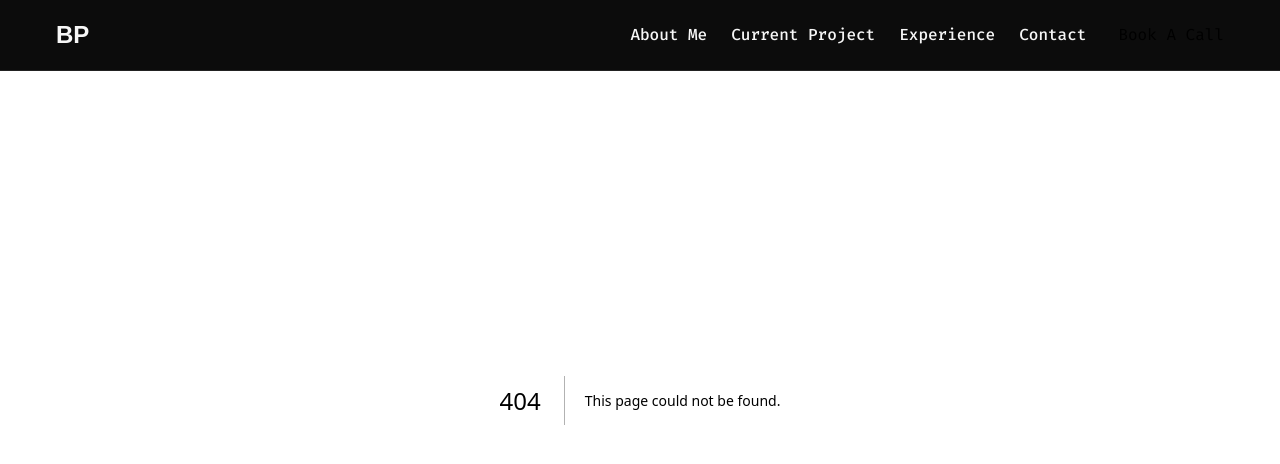
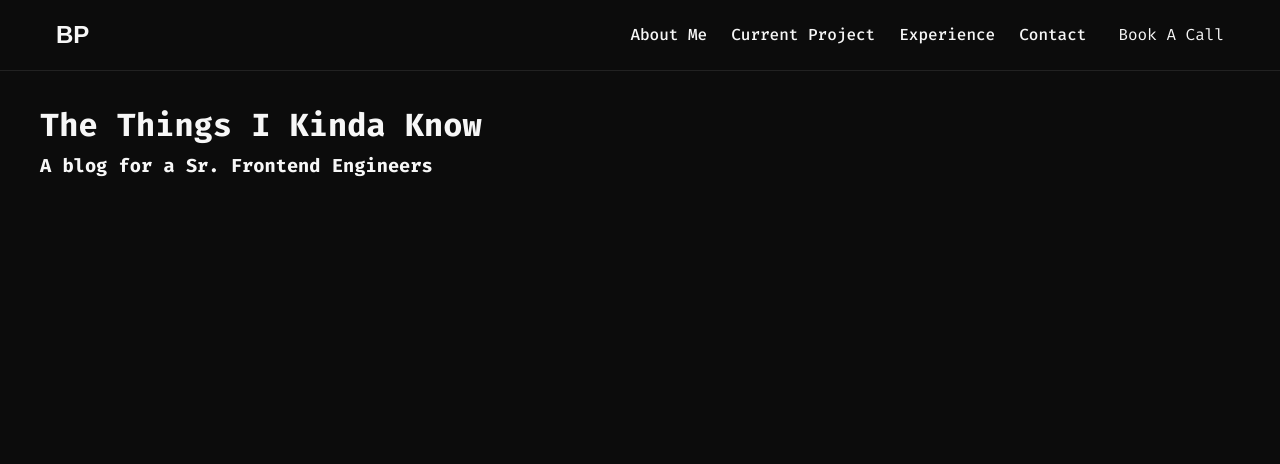
Before and after one commit to breethedev/bree-portfolio, a Next.js app: page /blog in a window 1280 px wide. Before the commit this address had no page. Shown: the top 464 px of the page. Built offline with nearby package versions, Linux system fonts and the light colour scheme; a web font is replaced by a local one.

Commit message:
chore: updates copy

```diff
--- /dev/null
+++ b/src/app/blog/blog.module.css
@@ -0,0 +1,8 @@
+.blog {
+  display: flex;
+  flex-direction: column;
+  justify-content: center;
+  align-items: row;
+  padding: 100px var(--btd-space-10);
+  color: var(--btd-color-fg);
+}
--- /dev/null
+++ b/src/app/blog/page.tsx
@@ -0,0 +1,13 @@
+import s from "./blog.module.css";
+
+export default function Blog() {
+  return (
+    <div className={s.blog}>
+      <div className={s.blog_content}>
+        <h1>The Things I Kinda Know</h1>
+
+        <h3>A blog for a Sr. Frontend Engineers</h3>
+      </div>
+    </div>
+  );
+}
--- a/src/components/Hero/Hero.tsx
+++ b/src/components/Hero/Hero.tsx
@@ -48,8 +48,8 @@ export default function Hero() {
             </h1>
 
             <p className="hero__subtitle">
-              Crafting exceptional user experiences with React, TypeScript, and modern web
-              technologies
+              👋 Hi, I&apos;m Bree. Here&apos;s where I build, show, and talk about my skills. Happy
+              you&apos;re here. Take a look around.
             </p>
 
             <div className="hero__cta">
```
Also changed, not shown: src/components/About/About.tsx (+6 -5 lines).
